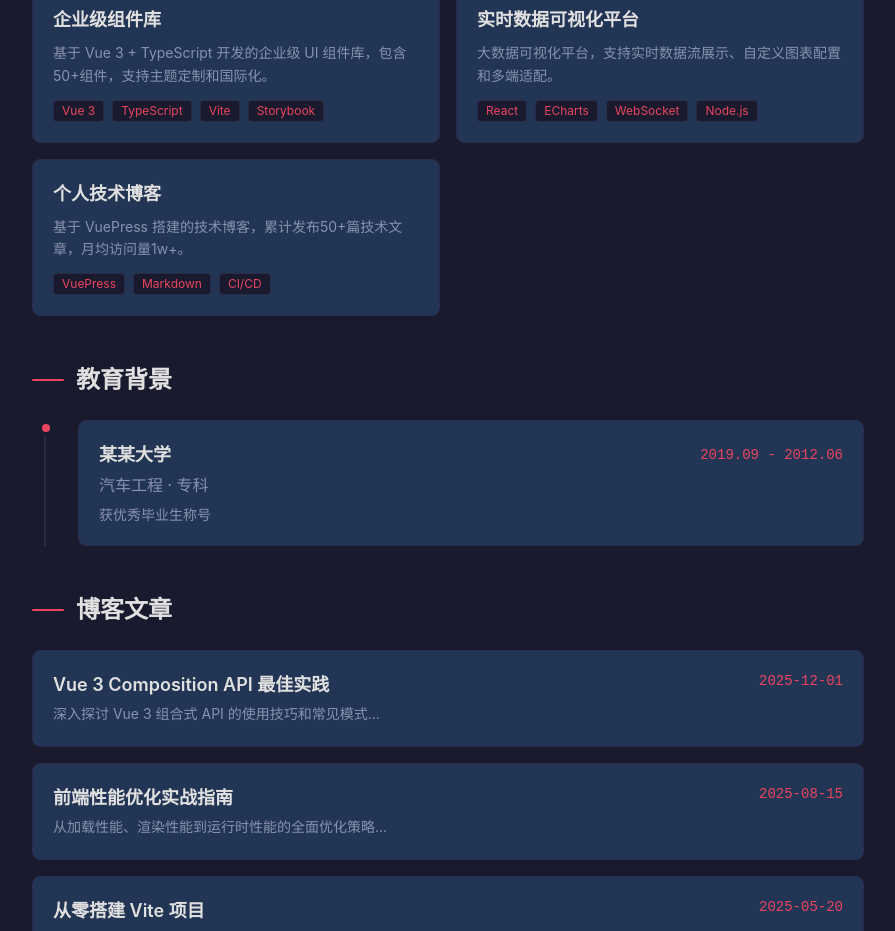
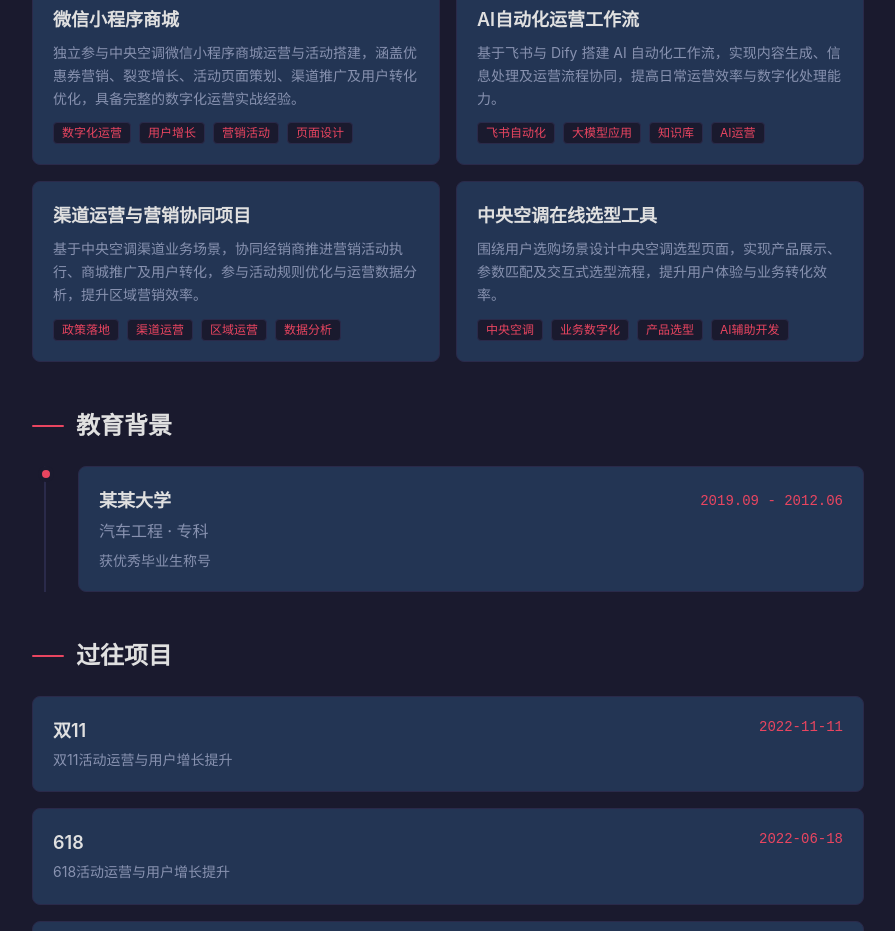
Before and after one commit to cueer/jl, a Vue app: page / in a window 1280 px wide. Shown: the part 1120-2051 px from the top of the page, without its empty margins (320-1215 px from the left). Built offline with nearby package versions, Linux system fonts and the light colour scheme.

Commit message:
Update blog link

```diff
--- a/src/components/sections/Blog.vue
+++ b/src/components/sections/Blog.vue
@@ -3,7 +3,7 @@
            :class="isVisible ? 'opacity-100 translate-y-0' : 'opacity-0 translate-y-8'">
     <h2 class="text-2xl font-bold text-text-primary mb-6 flex items-center gap-3">
       <span class="w-8 h-0.5 bg-accent rounded"></span>
-      博客文章
+      过往项目
     </h2>
 
     <div class="space-y-4">
--- a/src/data/profile.js
+++ b/src/data/profile.js
@@ -45,22 +45,28 @@ export default {
 
   projects: [
     {
-      name: "企业级组件库",
-      description: "基于 Vue 3 + TypeScript 开发的企业级 UI 组件库，包含50+组件，支持主题定制和国际化。",
-      tags: ["Vue 3", "TypeScript", "Vite", "Storybook"],
-      link: "https://github.com/zhangsan/ui-lib"
+      name: "微信小程序商城",
+      description: " 独立参与中央空调微信小程序商城运营与活动搭建，涵盖优惠券营销、裂变增长、活动页面策划、渠道推广及用户转化优化，具备完整的数字化运营实战经验。",
+      tags: ["数字化运营", "用户增长", "营销活动", "页面设计"],
+      link: "https://s.modo5.com/link/h5?c=PfA8CGF"
     },
     {
-      name: "实时数据可视化平台",
-      description: "大数据可视化平台，支持实时数据流展示、自定义图表配置和多端适配。",
-      tags: ["React", "ECharts", "WebSocket", "Node.js"],
-      link: "https://github.com/zhangsan/data-viz"
+      name: "AI自动化运营工作流",
+      description: "基于飞书与 Dify 搭建 AI 自动化工作流，实现内容生成、信息处理及运营流程协同，提高日常运营效率与数字化处理能力。",
+      tags: ["飞书自动化", "大模型应用", "知识库", "AI运营"],
+      link: ""
     },
     {
-      name: "个人技术博客",
-      description: "基于 VuePress 搭建的技术博客，累计发布50+篇技术文章，月均访问量1w+。",
-      tags: ["VuePress", "Markdown", "CI/CD"],
-      link: "https://zhangsan.github.io/blog"
+      name: "渠道运营与营销协同项目",
+      description: " 基于中央空调渠道业务场景，协同经销商推进营销活动执行、商城推广及用户转化，参与活动规则优化与运营数据分析，提升区域营销效率。",
+      tags: ["政策落地", "渠道运营", "区域运营", "数据分析"],
+      link: ""
+    },
+    {
+      name: "中央空调在线选型工具",
+      description: "围绕用户选购场景设计中央空调选型页面，实现产品展示、参数匹配及交互式选型流程，提升用户体验与业务转化效率。",
+      tags: ["中央空调", "业务数字化", "产品选型","AI辅助开发"],
+      link: "https://xy-wds.pages.dev/"
     }
   ],
 
@@ -75,22 +81,22 @@ export default {
 
   blog: [
     {
-      title: "Vue 3 Composition API 最佳实践",
-      summary: "深入探讨 Vue 3 组合式 API 的使用技巧和常见模式...",
-      date: "2025-12-01",
-      link: "https://zhangsan.github.io/blog/vue3-composition-api"
+      title: "双11",
+      summary: "双11活动运营与用户增长提升",
+      date: "2022-11-11",
+      link: "1111111"
     },
     {
-      title: "前端性能优化实战指南",
-      summary: "从加载性能、渲染性能到运行时性能的全面优化策略...",
-      date: "2025-08-15",
-      link: "https://zhangsan.github.io/blog/frontend-performance"
+      title: "618",
+      summary: "618活动运营与用户增长提升",
+      date: "2022-06-18",
+      link: "1111"
     },
     {
-      title: "从零搭建 Vite 项目",
-      summary: "手把手教你使用 Vite 搭建现代化前端项目...",
-      date: "2025-05-20",
-      link: "https://zhangsan.github.io/blog/vite-setup"
+      title: "日常运营",
+      summary: "营收提升与用户增长优化",
+      date: "2015-2023",
+      link: "1111"
     }
   ]
 }
```
